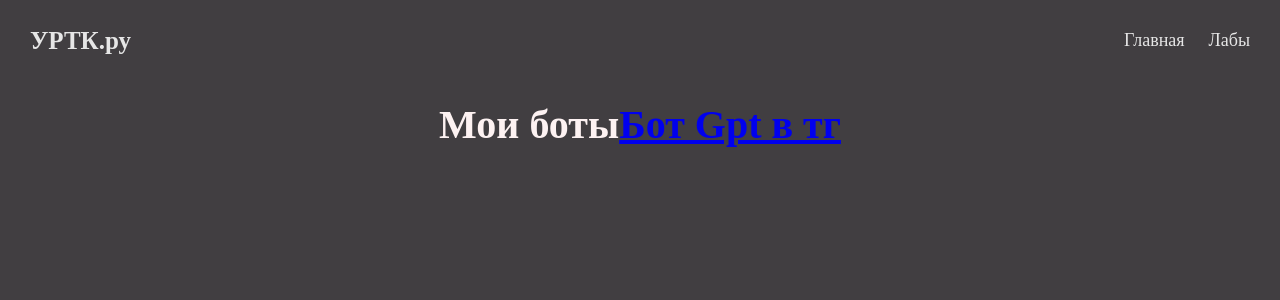
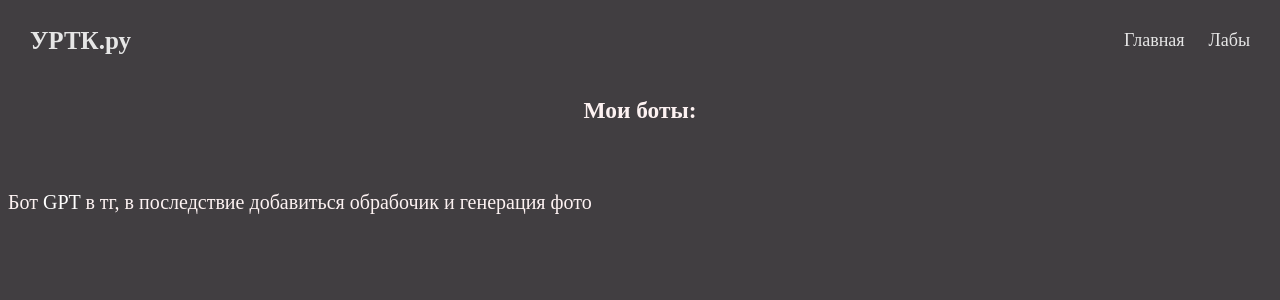
Before and after one commit to Anton5r/MyWeb, a Next.js app: page / in a window 1280 px wide. Shown: the top 300 px of the page. Built offline with nearby package versions, Linux system fonts and the light colour scheme.

Commit message:
фвыц

```diff
--- a/pages/index.js
+++ b/pages/index.js
@@ -17,7 +17,8 @@ export default function Home() {
         <link rel="icon" href="/favicon.ico" />
       </Head>
 
-      <h1 className={styles.flexcontainer}>Мои боты <a href='https://t.me/gtp_1_bot'>Бот Gpt в тг</a> </h1>
+      <h3 className={styles.flexcontainer}>Мои боты:</h3> <br/>
+      <p>Бот <a className={styles.file} href='https://t.me/gtp_1_bot'>Gpt</a> в тг, в последствие добавиться обрабочик и генерация фото</p>
     </>
   )
 
```
